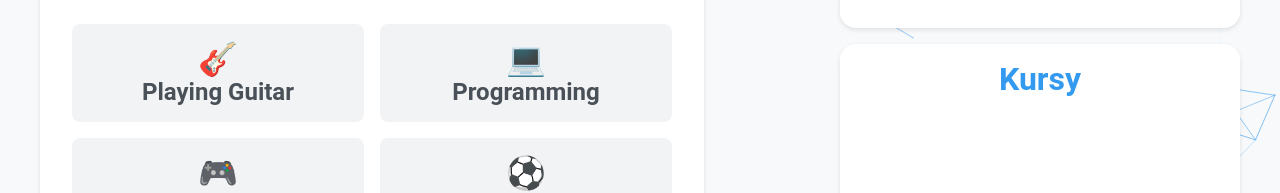
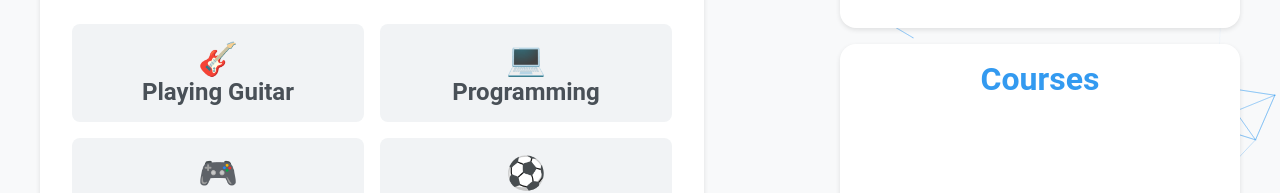
Before and after one commit to pikoseq9/Portfolio, a React (Create React App) app: page / in a window 1280 px wide. Shown: the part 575-768 px from the top of the page. Built offline with nearby package versions, Linux system fonts and the light colour scheme.

Commit message:
fix Logo

```diff
--- a/public/languages/english.json
+++ b/public/languages/english.json
@@ -30,6 +30,6 @@
   "links": {
     "projects": "Projects",
     "contact": "Contact",
-    "courses": "Kursy"
+    "courses": "Courses"
   }
 }
--- a/src/components/Logo.js
+++ b/src/components/Logo.js
@@ -1,5 +1,5 @@
 import React from "react";
 
 export default function Logo() {
-  return <img className="logo" src="./logo.svg" alt="Logo"></img>;
+  return <img className="logo" src="./Logo.svg" alt="Logo"></img>;
 }
```
